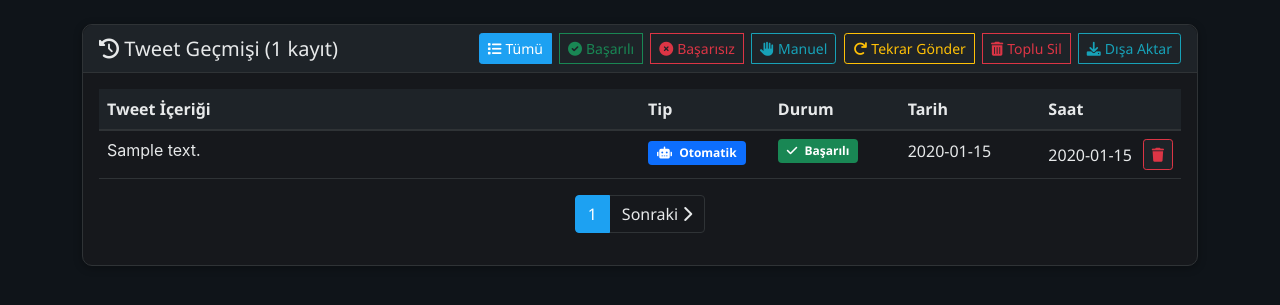
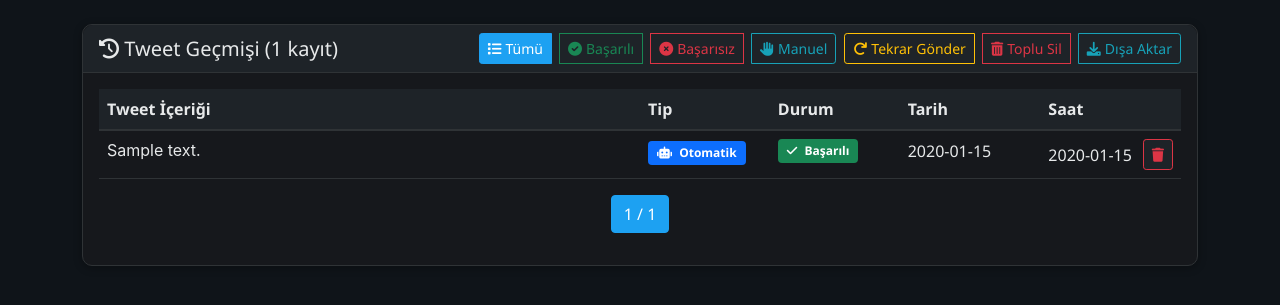
Before and after one commit to KilimcininKorOglu/AI-TwitterPersona, a Flask app: page /tweets in a window 1280 px wide. Shown: the part 81-386 px from the top of the page. Run offline with Flask 2, Linux system fonts and the light colour scheme; the visitor is signed in with stand-in values (Sample User, id 1); tables that the repository leaves empty hold one stand-in row (values such as "Sample post"); some libraries are stand-ins or nearby versions.

Commit message:
fix(tweets): keep the filter in pagination and hide Next on the last page
- Pagination links dropped the filter parameter, so page 2 of "Başarısız" showed all tweets
- "Sonraki" was always shown and led to empty pages; show it only when a next page exists and display page X / total

```diff
--- a/templates/tweets.html
+++ b/templates/tweets.html
@@ -120,21 +120,23 @@
                         <ul class="pagination justify-content-center">
                             {% if page > 1 %}
                             <li class="page-item">
-                                <a class="page-link" href="{{ url_for('tweets_history', page=page-1) }}">
+                                <a class="page-link" href="{{ url_for('tweets_history', page=page-1, filter=filter_type) }}">
                                     <i class="fas fa-chevron-left"></i> Önceki
                                 </a>
                             </li>
                             {% endif %}
 
                             <li class="page-item active">
-                                <span class="page-link">{{ page }}</span>
+                                <span class="page-link">{{ page }} / {{ total_pages }}</span>
                             </li>
 
+                            {% if page < total_pages %}
                             <li class="page-item">
-                                <a class="page-link" href="{{ url_for('tweets_history', page=page+1) }}">
+                                <a class="page-link" href="{{ url_for('tweets_history', page=page+1, filter=filter_type) }}">
                                     Sonraki <i class="fas fa-chevron-right"></i>
                                 </a>
                             </li>
+                            {% endif %}
                         </ul>
                     </nav>
                 {% else %}
```
